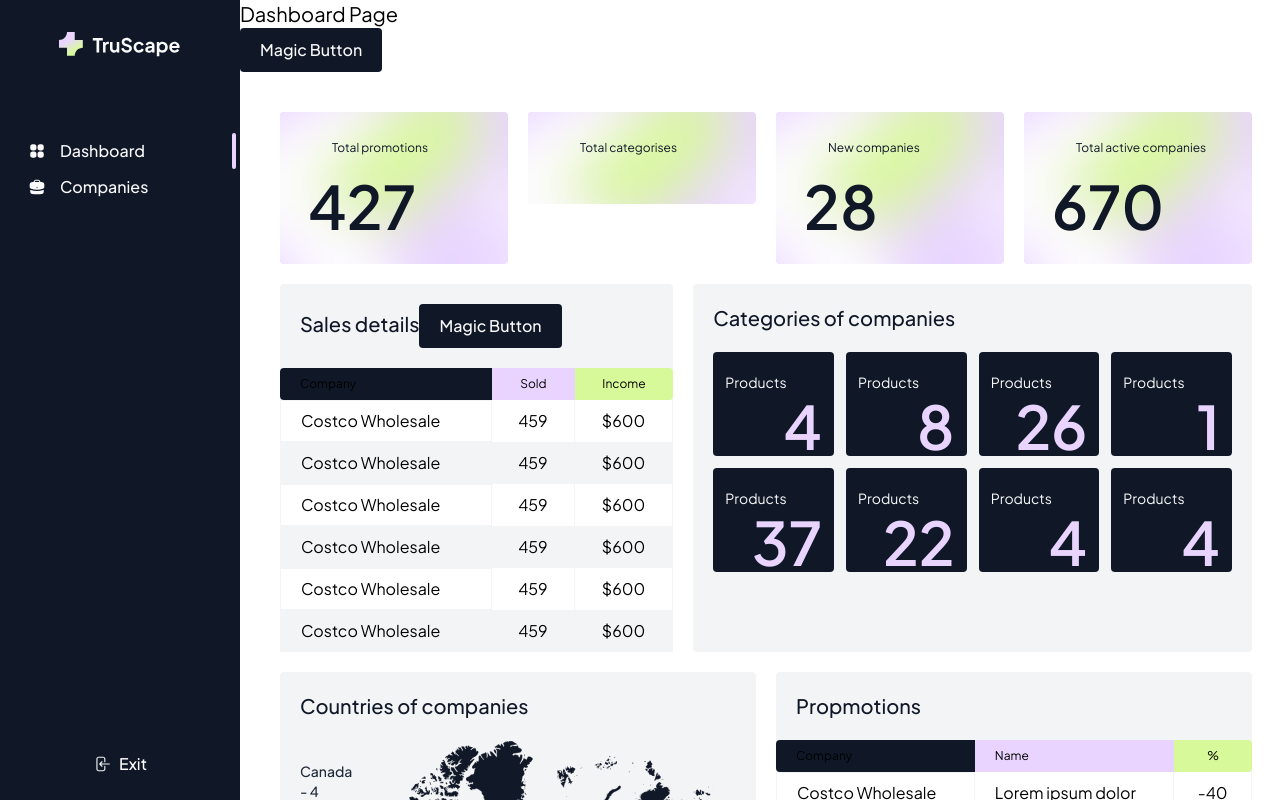
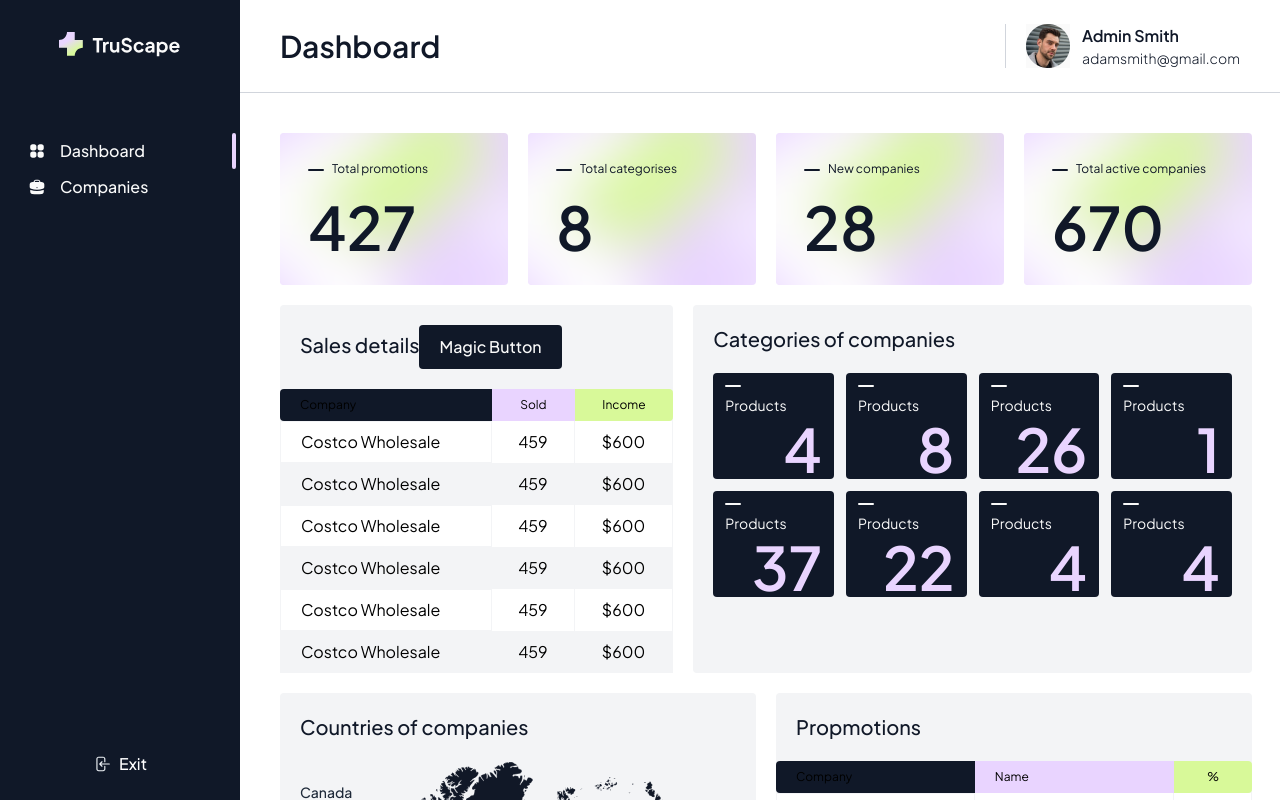
Before and after one commit to sleiterr/CRM_companies, a Next.js app: page /dashboard in a window 1280 px wide. Shown: the top 800 px of the page. Built offline with nearby package versions, Linux system fonts and the light colour scheme.

Commit message:
refactor @stats/page.tsx categories

```diff
--- a/app/(admin)/dashboard/@stats/page.tsx
+++ b/app/(admin)/dashboard/@stats/page.tsx
@@ -7,7 +7,7 @@ export interface PageProps {}
 
 const labelByStat = {
     promotions: 'Total promotions',
-    categorises: 'Total categorises',
+    categories: 'Total categorises',
     newCompanies: 'New companies',
     activeCompanies: 'Total active companies',
 }
--- a/app/(admin)/dashboard/page.tsx
+++ b/app/(admin)/dashboard/page.tsx
@@ -1,15 +1,13 @@
 import React from 'react'
-import MagicButton from "@/components/magic-button";
-
+import Header from "@/components/header";
 export interface PageProps {
 
 }
 
 export default function Page({}: PageProps) {
     return (
-        <main>
-            <h1 className="text-xl">Dashboard Page</h1>
-            <MagicButton/>
-        </main>
+        <>
+            <Header>Dashboard</Header>
+        </>
     )
 }
--- a/components/stat-card/stat-card.tsx
+++ b/components/stat-card/stat-card.tsx
@@ -3,31 +3,40 @@ import clsx from 'clsx';
 import styles from './styles.module.css'
 
 export enum StatCardType {
-    Dark='dark',
+    Dark = 'dark',
     Gradient = 'gradient',
 }
 
 export interface StatCardProps {
-    type: StatCardType;
-    label: string;
-    counter: number;
+    type: StatCardType,
+    label: string,
+    counter: number,
+    isEven?: boolean,
 }
 
-export default function StatCard({type,
-                                     label,
-                                     counter
-}: StatCardProps) {
+export default function StatCard({type, label, counter, isEven}: StatCardProps) {
     return (
-        <div className={clsx('rounded', type === StatCardType.Dark &&
-            'pt-3 px-3 bg-gray-900 odd:text-purple-200 even:text-lime-200 text-right',
-            type === StatCardType.Gradient && [styles.gradient, 'p-7 bg-purple-200 text-gray-900 text-left',
-            ],
-            )}>
-            <p className={clsx('text-left before:w-4 before:h-5-0 before:rounded',
+        <div
+            className={clsx(
+                'rounded',
                 type === StatCardType.Dark &&
-            'text-sm mb-1 text-zinc-50 before:block before:mb-2 before:bg-zinc-50',
-                type === StatCardType.Gradient &&
-            'text-xs mb-5 before:inline-block before:mr-2 before:align-middle before:bg-gray-900',
+                [
+                    'pt-3 px-3 bg-gray-900 text-right',
+                    isEven ? 'text-lime-200' : 'text-purple-200'],
+
+                type === StatCardType.Gradient && [
+                    styles.gradient,
+                    'p-7 bg-purple-200 text-gray-900 text-left',
+                ],
+            )}
+        >
+            <p
+                className={clsx(
+                    'text-left before:w-4 before:h-0.5 before:rounded',
+                    type === StatCardType.Dark &&
+                    'text-sm mb-1 text-zinc-50 before:block before:mb-2 before:bg-zinc-50',
+                    type === StatCardType.Gradient &&
+                    'text-xs mb-5 before:inline-block before:mr-2 before:align-middle before:bg-gray-900',
                 )}
             >
                 {label}
--- a/components/stat-card/styles.module.css
+++ b/components/stat-card/styles.module.css
@@ -1,13 +1,13 @@
-.radient {
+.gradient {
     background-size: cover;
 }
 
 .gradient:nth-child(4n + 1) {
-    background-image: url('/public/images/mesh-gradient-1.svg');
+    background-image: url('/images/mesh-gradient-1.svg');
 }.gradient:nth-child(4n + 2) {
-    background-image: url('/public/images/mesh-gradient-1.svg');
+    background-image: url('/images/mesh-gradient-2.svg');
 }.gradient:nth-child(4n + 3) {
-    background-image: url('/public/images/mesh-gradient-1.svg');
+    background-image: url('/images/mesh-gradient-3.svg');
 }.gradient:nth-child(4n + 4) {
-    background-image: url('/public/images/mesh-gradient-1.svg');
+    background-image: url('/images/mesh-gradient-4.svg');
 }
--- a/components/toolbar.tsx
+++ b/components/toolbar.tsx
@@ -1,11 +1,11 @@
 import React, {ReactNode} from "react";
 
-export interface TollbarProps {
+export interface ToolbarProps {
     children: React.ReactNode;
     action?: React.ReactNode
 }
 
-export default function Toolbar({children, action}: TollbarProps) {
+export default function Toolbar({children, action}: ToolbarProps) {
     return (
         <div className='flex items-center gap-7 py-8 px-10'>
             <div className='flex-1'>{children}</div>
```
Also changed, not shown: images/mesh-gradient-1.svg (added).
